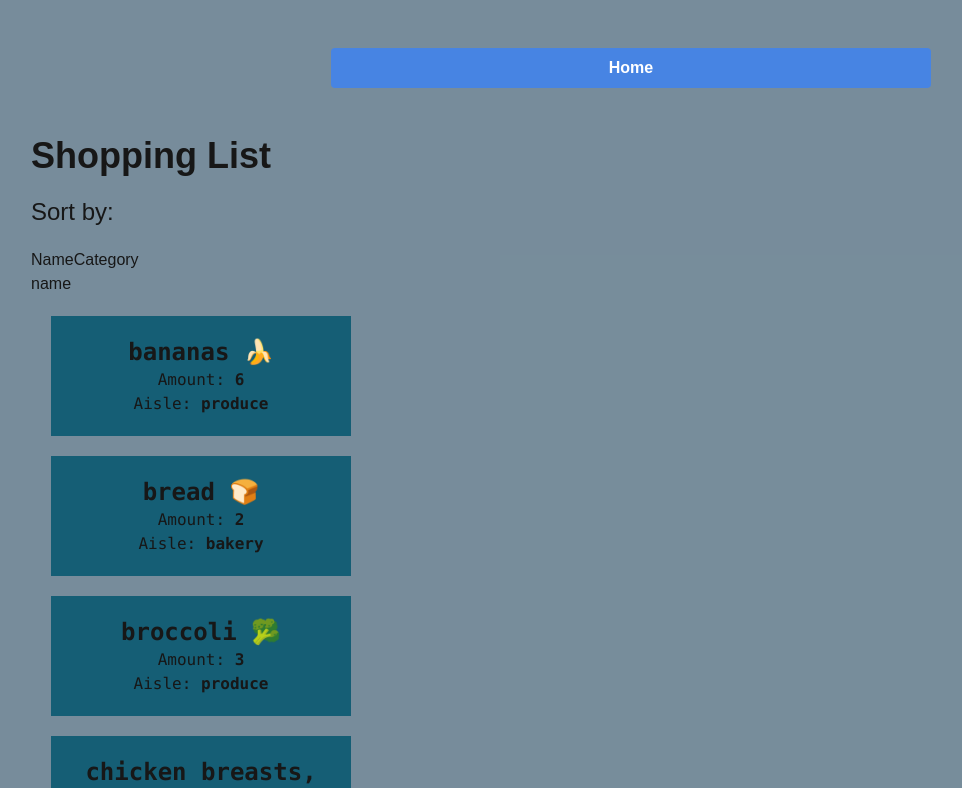
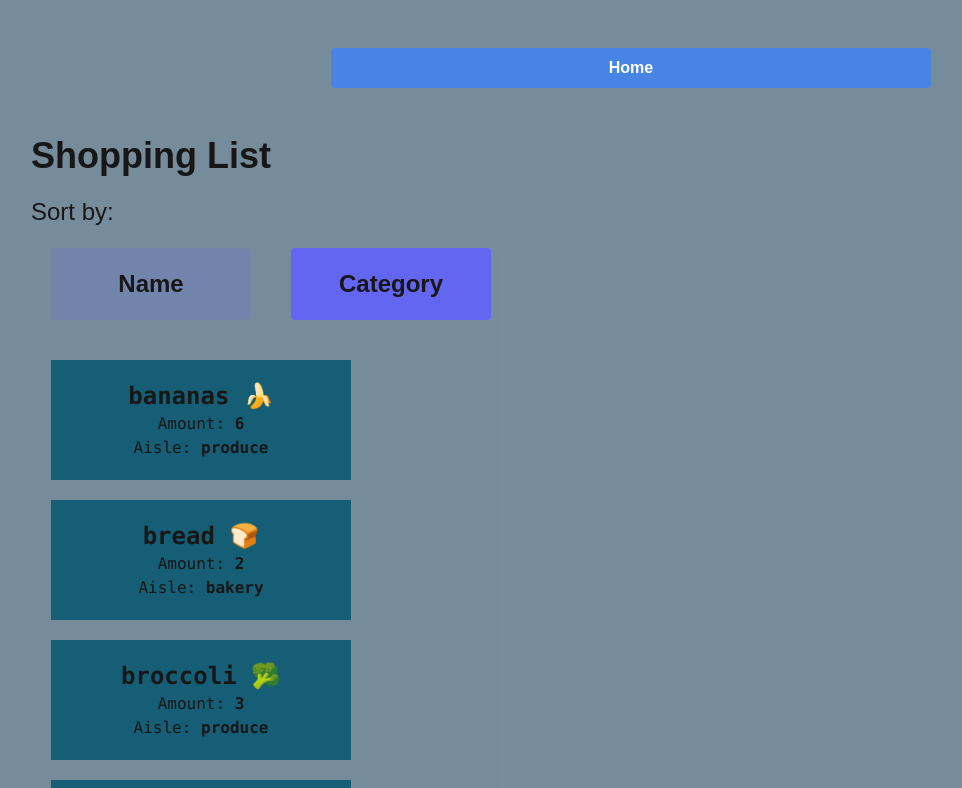
Before and after one commit to quanhuynh11/cprg306-assignments, a Next.js app: page /week-6 in a window 1280 px wide. Shown: the top 788 px of the page, without its empty margins (9-971 px from the left). Built offline with nearby package versions, Linux system fonts and the light colour scheme.

Commit message:
week-6 complete

```diff
--- a/app/week-6/item-list.js
+++ b/app/week-6/item-list.js
@@ -2,10 +2,20 @@
 
 import { useState } from "react";
 import Item from "./item";
+import { isDynamicServerError } from "next/dist/client/components/hooks-server-context";
 
 export default function ItemList() {
 
     const [sortBy, setSortBy] = useState("name");
+
+    let categoryActiveButtonStyles = "bg-indigo-500 p-5 text-2xl font-extrabold rounded w-1/6 m-5 hover:bg-indigo-500/60 active:bg-indigo-400";
+
+    let nameActiveButtonStyles = "bg-indigo-500 p-5 text-2xl font-extrabold rounded w-1/6 m-5 hover:bg-indigo-500/60 active:bg-indigo-400";
+    const disabledButtonStyles = "bg-indigo-500/20 p-5 text-2xl font-extrabold rounded w-1/6 m-5";
+
+    let isDisabledNameButton = true;
+    let isDisabledCategoryButton = false;
+
     const items = [
         {
             "id": "1h2GJKH12gkHG31h1H",
@@ -81,12 +91,24 @@ export default function ItemList() {
         }
     ]
 
+    if(sortBy == "name") {
+        isDisabledNameButton = true;
+        isDisabledCategoryButton = false;
+        nameActiveButtonStyles = disabledButtonStyles;
+    }
+    else if(sortBy == "category") {
+        isDisabledCategoryButton = true;
+        isDisabledNameButton = false;
+        categoryActiveButtonStyles = disabledButtonStyles;
+
+    }
+
     let sortedItems = [...items].sort((a, b) => {
         if(sortBy == "name") {
             return a.name > b.name ? 1 : -1;
         }
         else if (sortBy == "category") {
-            a.category > b.category ? 1 : -1;
+            return a.category > b.category ? 1 : -1;
         }
 
         return 0;
@@ -95,15 +117,12 @@ export default function ItemList() {
     return (
         <div>
             <section>
-                <h2 className="text-2xl py-5" >Sort by: </h2>
+                <h2 className="text-2xl pt-5" >Sort by: </h2>
 
                 <section>
-                    <button type="button" onClick={() => setSortBy("name")}>Name</button>
-                    <button type="button" onClick={() => setSortBy("category")} >Category</button>
-
-                    <p>{sortBy}</p>
+                    <button type="button" className={nameActiveButtonStyles} disabled={isDisabledNameButton} onClick={() => setSortBy("name")}>Name</button>
+                    <button type="button" className={categoryActiveButtonStyles} disabled={isDisabledCategoryButton} onClick={() => setSortBy("category")} >Category</button>
                 </section>
-
             </section>
 
             <section>
```
